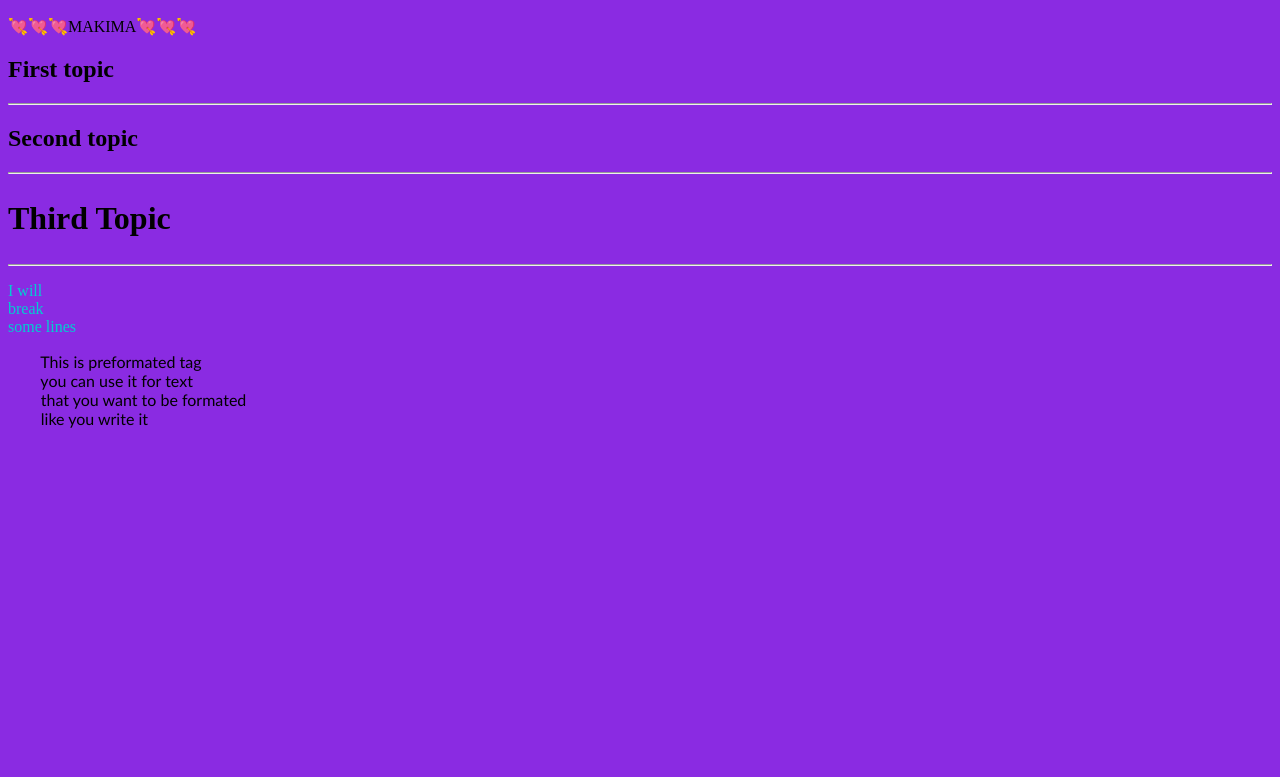
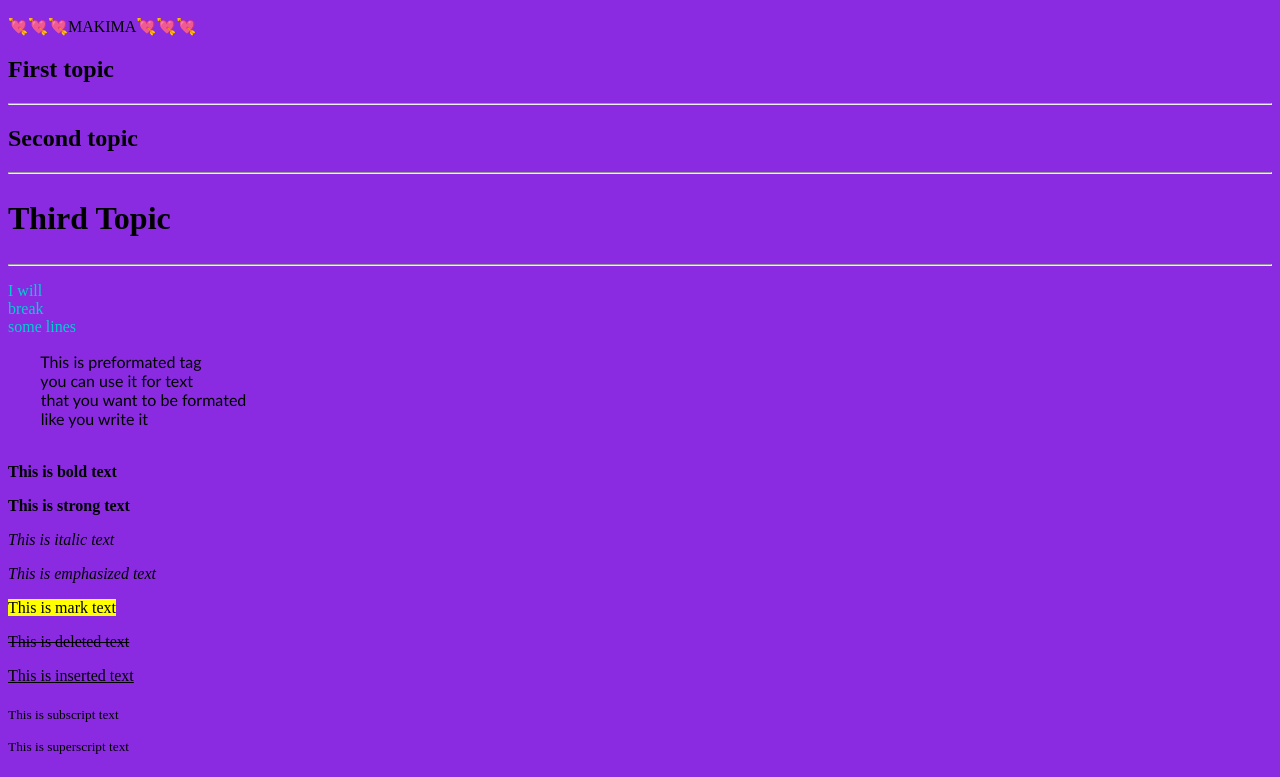
Before and after one commit to TimberedQuasar/web_development, a plain HTML site: page index.html in a window 1280 px wide. Shown: the part 562-1339 px from the top of the page. Before the commit the page ends 1025 px from the top, so only its background shows below. Drawn offline with Linux system fonts and the light colour scheme.

Commit message:
more_on_formatting

```diff
--- a/index.html
+++ b/index.html
@@ -34,6 +34,15 @@
         that you want to be formated
         like you write it
     </pre>
+    <p><b>This is bold text</b></p>
+    <p><strong>This is strong text</strong></p>
+    <p><i>This is italic text</i></p>
+    <p><em>This is emphasized text</em></p>
+    <p><mark>This is mark text</mark></p>
+    <p><del>This is deleted text</del></p>
+    <p><ins>This is inserted text</ins></p>
+    <p><sub>This is subscript text</sub></p>
+    <p><sup>This is superscript text</sup></p>
 </body>
 
 </html>
```
